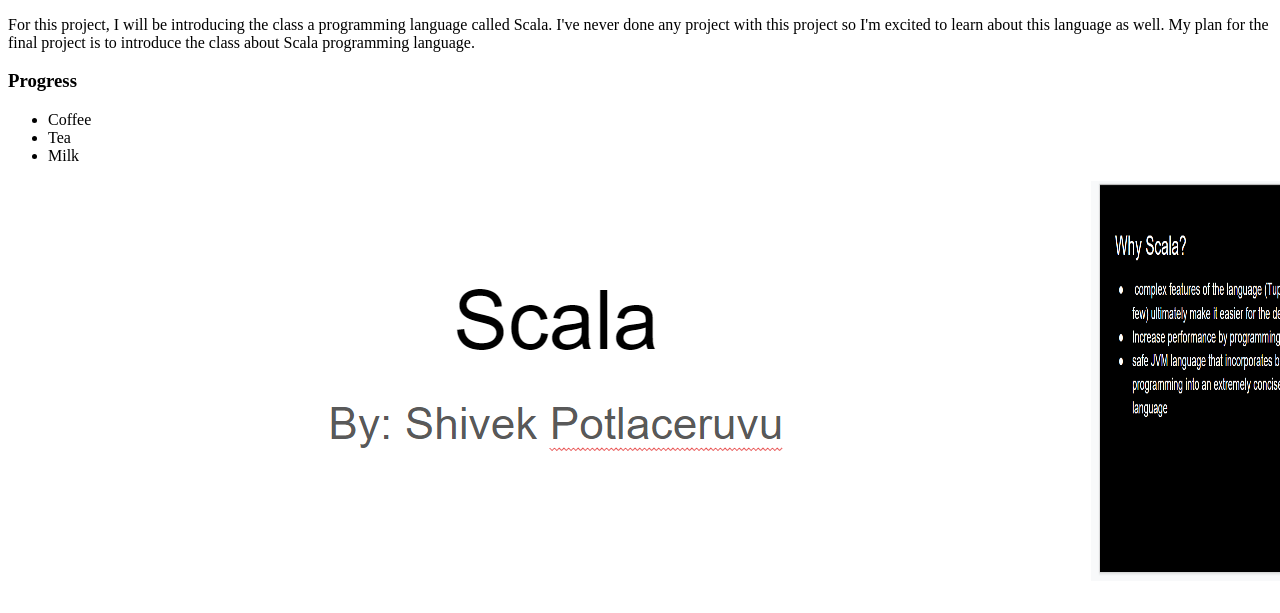
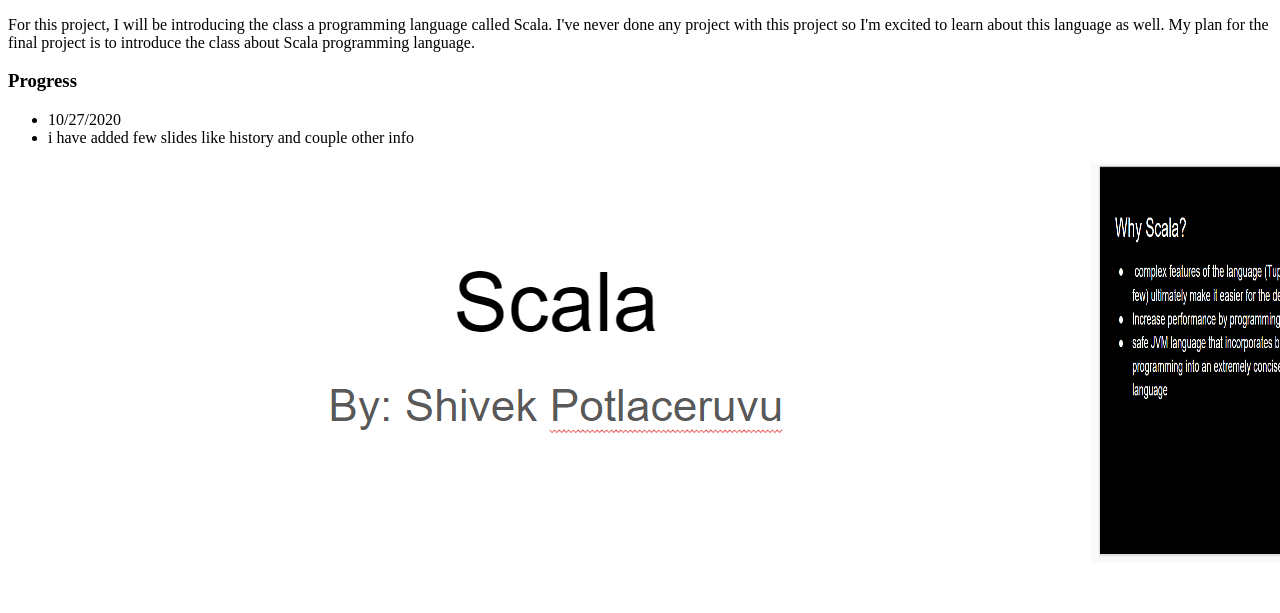
Before and after one commit to shivekkumar9999/finalProject, a plain HTML site: page index.html in a window 1280 px wide. Shown: the part 105-718 px from the top of the page. Drawn offline with Linux system fonts and the light colour scheme.

Commit message:
Update index.html

```diff
--- a/index.html
+++ b/index.html
@@ -12,9 +12,10 @@
         </p>
         <h3>Progress</h3>
         <ul>
-  <li>Coffee</li>
-  <li>Tea</li>
-  <li>Milk</li>
+  <li>10/27/2020</li>
+  <li>i have added few slides like history and couple other info
+</li>
+
 </ul>
         <div style = "display: flex">
             <img src = "title.PNG" alt="titile"/>
```
